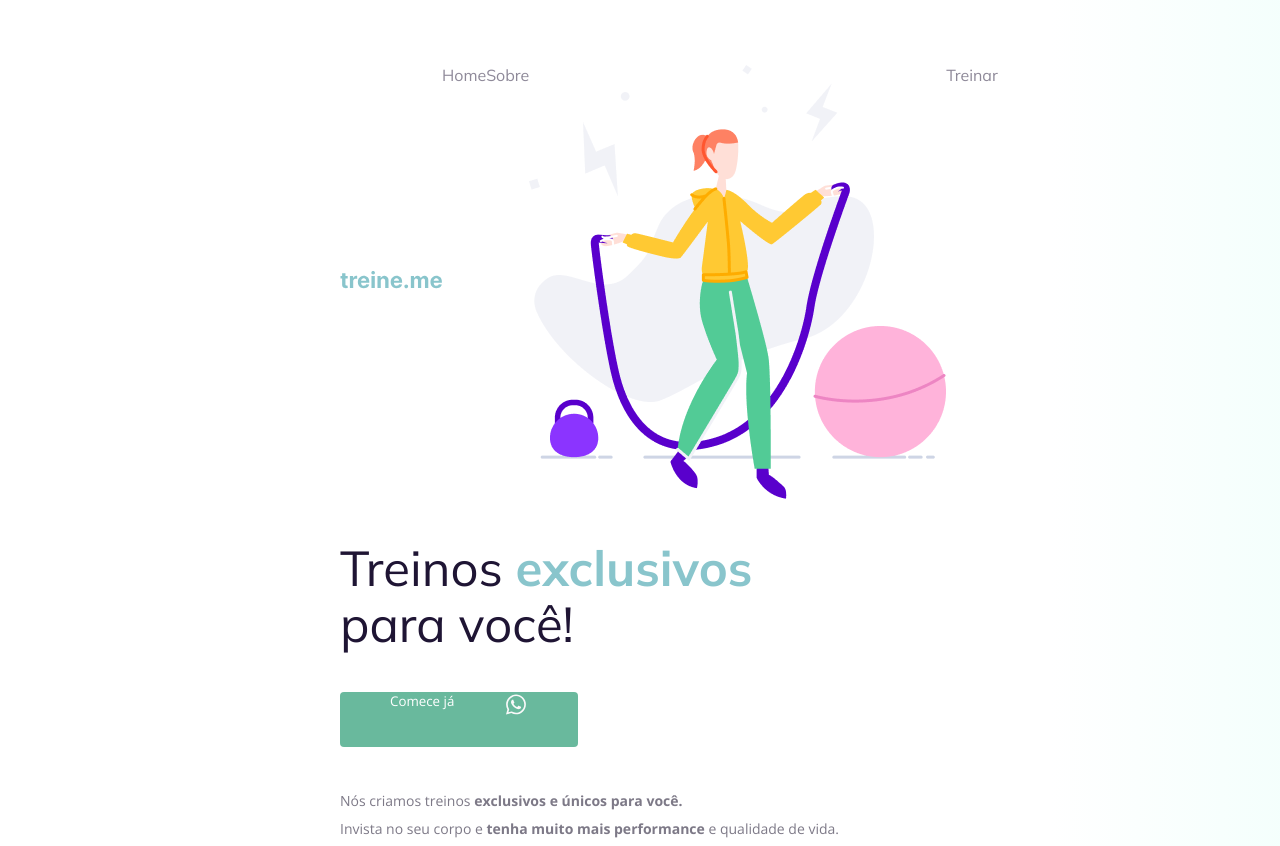
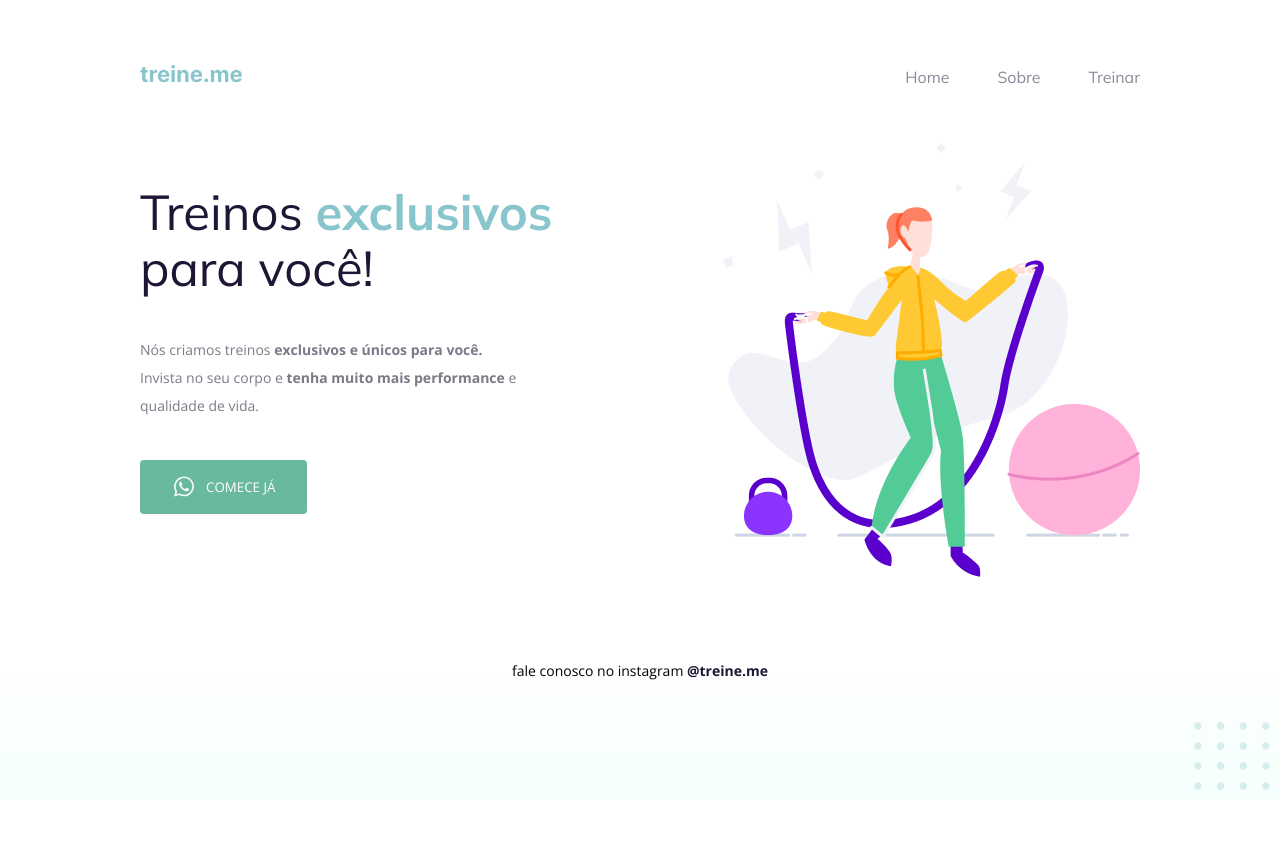
Before and after one commit to gmartinssilva/projeto_02_2, a plain HTML site: page index.html in a window 1280 px wide. Shown: the top 846 px of the page. After the commit the page ends 800 px from the top, so only its background shows below. Drawn offline with nearby package versions, Linux system fonts and the light colour scheme.

Commit message:
fix: Pequenas correções do código do desafio.

```diff
--- a/index.html
+++ b/index.html
@@ -22,7 +22,6 @@
           <ul>
             <li><a href="#">Home</a></li>
             <li><a href="#">Sobre</a></li>
-            <img src="images/img.png" alt="Desenho de uma mulher pulando corta numa academia.">
             <li><a href="#">Treinar</a></li>
           </ul>
       </nav>
@@ -30,18 +29,19 @@
       <main>
           <section>
             <h1>Treinos <span>exclusivos</span> para você!</h1>
-            <button>
-              Comece já
-              <img src="images/whats.svg" alt="Ícone do whatsapp">
-
-            </button>
-
             <p>
               Nós criamos treinos <strong>exclusivos e únicos para você.</strong></br>
               Invista no seu corpo e <strong>tenha muito mais performance</strong> e qualidade de vida.
             </p>
+            <button>
+              <img src="images/whats.svg" alt="Ícone do whatsapp">
+              Comece já
+
+            </button>
+
 
           </section>
+          <img src="images/img.png" alt="Desenho de uma mulher pulando corta numa academia.">
 
       </main>
 
--- a/style.css
+++ b/style.css
@@ -3,23 +3,27 @@ body {
 
   font-family: "Open Sans", sans-serif;
 
-    background: linear-gradient(90deg, rgb(227, 255, 248, 0) 82.08%, rgb(227, 255, 248, 0.38) 100%);
+  background: linear-gradient(
+    180deg,
+    rgb(227, 255, 248, 0) 82.08%,
+    rgb(227, 255, 248, 0.38) 100%
+  );
 
   min-height: 100vh;
 }
 
 .page {
-    width: 600px;
+  width: 1000px;
   margin: 0 auto;
   padding-top: 65px;
 }
 
 nav {
   display: flex;
-    justify-content: start;
+  justify-content: space-between;
   align-items: center;
 
-    margin-bottom: 15px;
+  margin-bottom: 55px;
 }
 
 ul {
@@ -27,6 +31,8 @@ body {
   list-style: none;
   margin: 0;
   padding: 0;
+
+  gap: 48px;
 }
 
 a {
@@ -63,25 +69,33 @@ body {
   font-weight: bold;
 }
 
+main {
+  display: flex;
+  justify-content: space-between;
+}
+
 section p {
   font-size: 14px;
   line-height: 28px;
   color: #7d7987;
 
   margin: 40px 0;
+  width: 438px;
 }
 
 button {
   color: white;
   font-family: "Open Sans", sans-serif;
+  text-transform: uppercase;
 
-    background: #69B99D;
-    border: 0;
-    padding: 0 50px 30px;
+  background: #69b99d;
+  border: none;
+  padding: 14px 32px 15px;
 
   display: flex;
-    justify-content: space-around;
-    gap: 50px;
+  justify-content: center;
+  align-items: center;
+  gap: 10px;
 
   border-radius: 4px;
 
@@ -89,7 +103,7 @@ body {
 }
 
 button:hover {
-      background: #4EA788;
+  background: #4ea788;
 }
 
 footer {
@@ -106,6 +120,7 @@ body {
 }
 
 #balls {
+  position: fixed;
   bottom: 0;
   right: 0;
 }
```
Also changed, not shown: 1 other file. Lines whose indentation alone changed are shown as unchanged.
